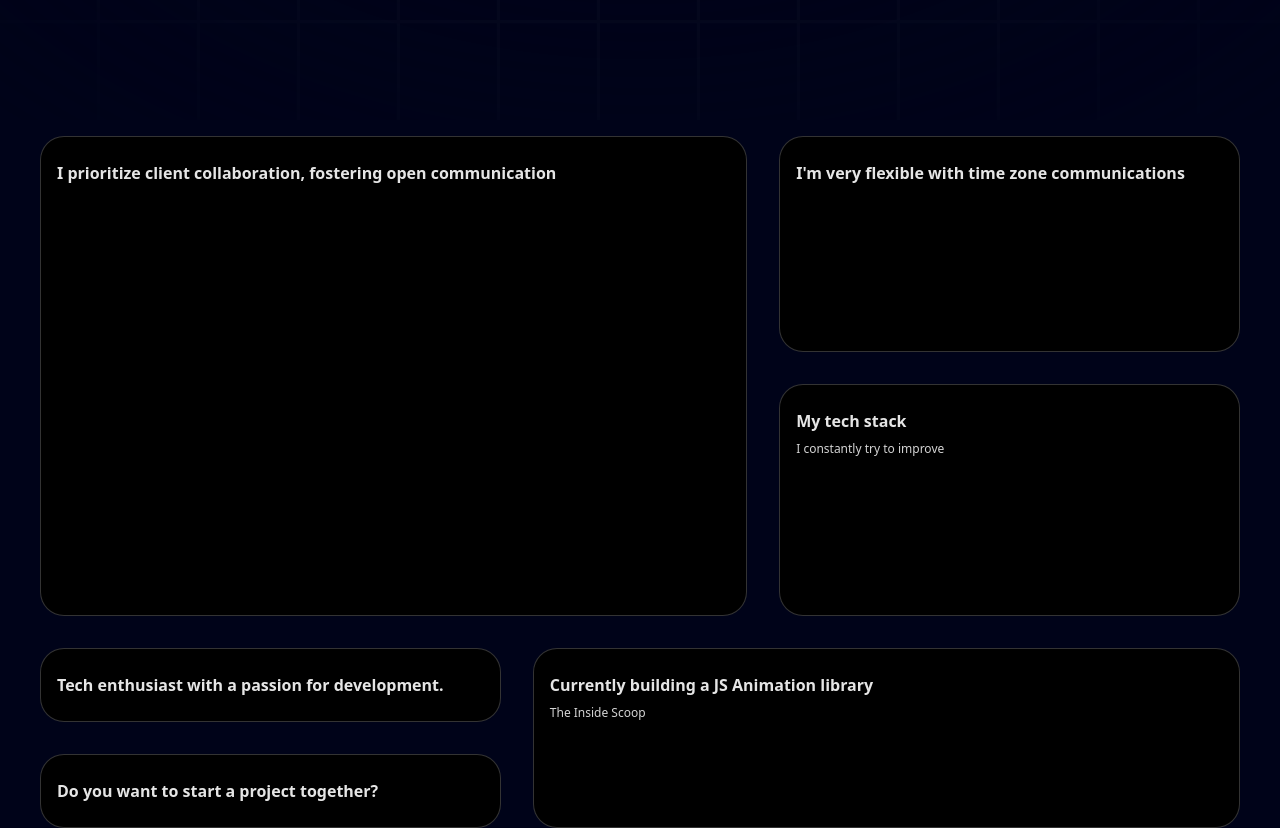
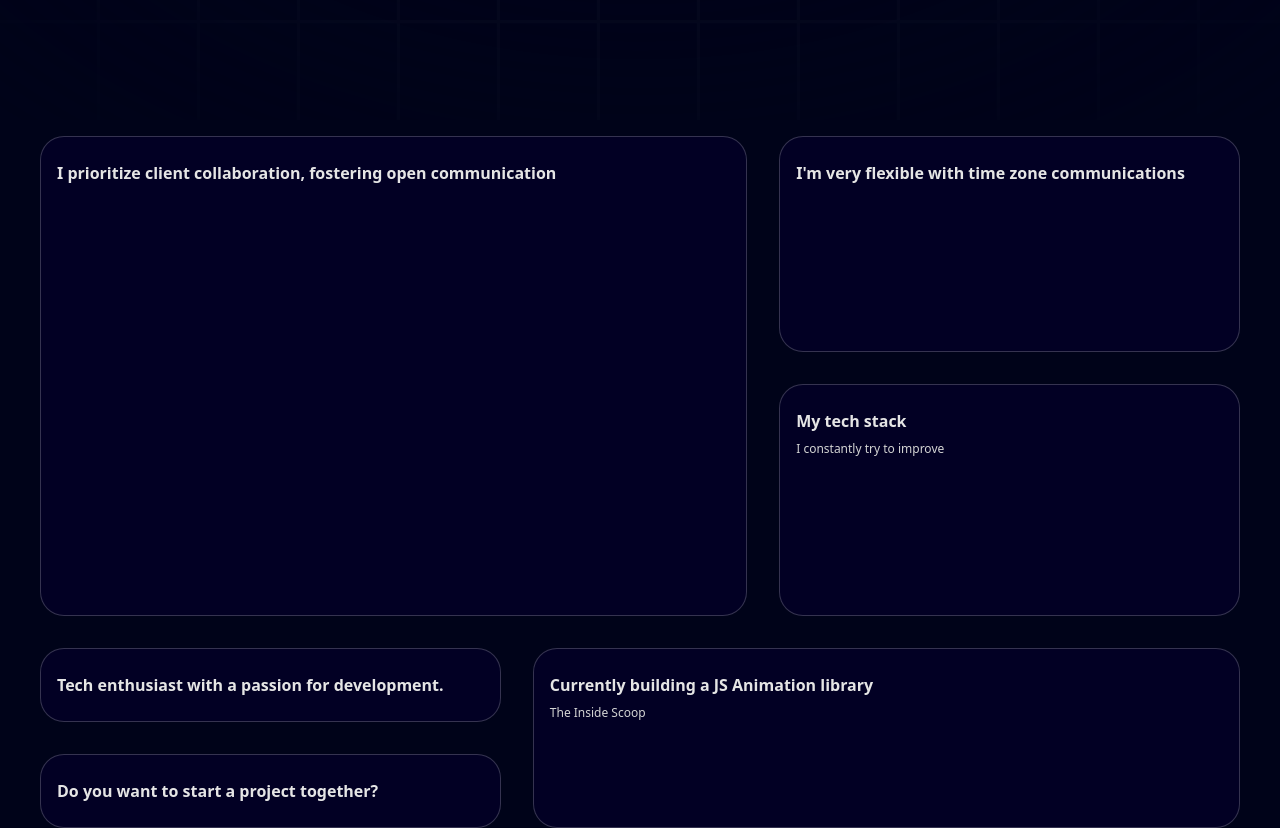
Before and after one commit to amanxsyed/Portfolio, a Next.js app in the folder portfolio/: page / in a window 1280 px wide. Shown: the part 680-1508 px from the top of the page. Built offline with nearby package versions, Linux system fonts and the light colour scheme.

Commit message:
Refactor Grid and BentoGrid components: enhance item mapping with destructured props and add new image handling features

```diff
--- a/portfolio/components/Grid.tsx
+++ b/portfolio/components/Grid.tsx
@@ -5,13 +5,17 @@
   return (
     <section id="about">
       <BentoGrid>
-        {gridItems.map((item) => (
+        {gridItems.map(({id, title, description, className, img, imgClassName, titleClassName, spareImg}) => (
           <BentoGridItem
-            id={item.id}
-            key={item.id}
-            title={item.title}
-            description={item.description}
-            className={item.className}
+            id={id}
+            key={id}
+            title={title}
+            description={description}
+            className={className}
+            img={img}
+            imgClassName={imgClassName}
+            titleClassName={titleClassName}
+            spareImg={spareImg}
           />
         ))}
       </BentoGrid>
--- a/portfolio/components/ui/BentoGrid.tsx
+++ b/portfolio/components/ui/BentoGrid.tsx
@@ -23,27 +23,34 @@
   className,
   title,
   description,
-  header,
-  icon,
   id,
+  img,
+  imgClassName,
+  titleClassName,
+  spareImg,
 }: {
   className?: string;
   title?: string | React.ReactNode;
   description?: string | React.ReactNode;
-  header?: React.ReactNode;
-  icon?: React.ReactNode;
-  id: number;
+  id?: number;
+  img?: string;
+  imgClassName?: string;
+  titleClassName?: string;
+  spareImg?: string;
 }) => {
   return (
     <div
       className={cn(
-        "row-span-1 relative rounded-3xl group/bento hover:shadow-xl transition duration-200 shadow-input dark:shadow-none p-4 dark:bg-black dark:border-white/[0.2] bg-white border border-transparent justify-between flex flex-col space-y-4 border-red-500",
+        "row-span-1 relative rounded-3xl group/bento hover:shadow-xl transition duration-200 shadow-input dark:shadow-none p-4 dark:bg-black dark:border-white/[0.2] bg-white border border-transparent justify-between flex flex-col space-y-4",
         className
       )}
+      style={{
+        background: "rgb(2,0,36)",
+        backgroundColor:
+          "linear-gradient(90deg,rgba(2,0,36,1) 0%, rgba(59,59,68,1) 26%, rgba(93,108,111,1) 100%",
+      }}
     >
-      {header}
       <div className="group-hover/bento:translate-x-2 transition duration-200">
-        {icon}
         <div className="font-sans font-bold text-neutral-600 dark:text-neutral-200 mb-2 mt-2">
           {title}
         </div>
```
